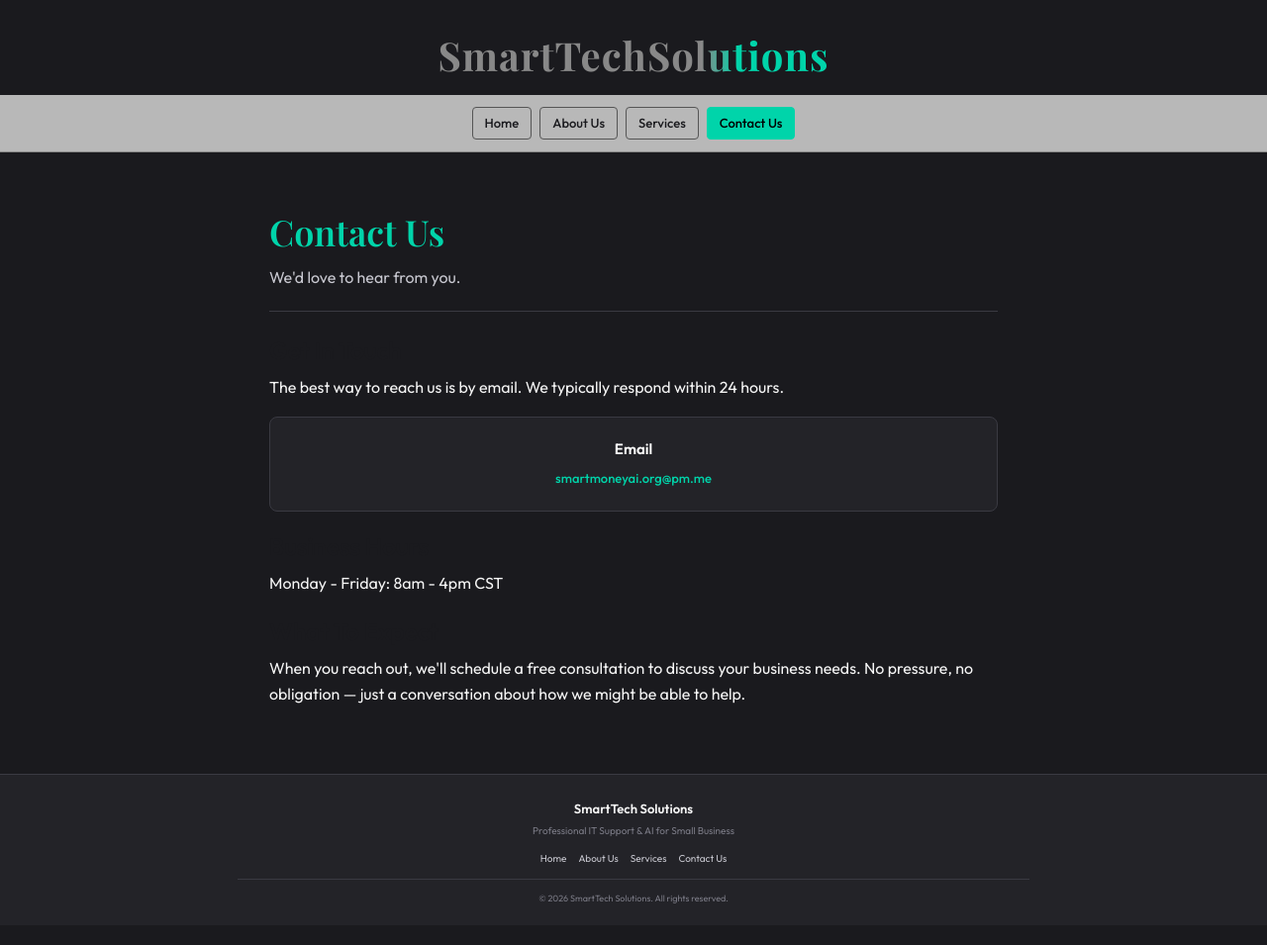
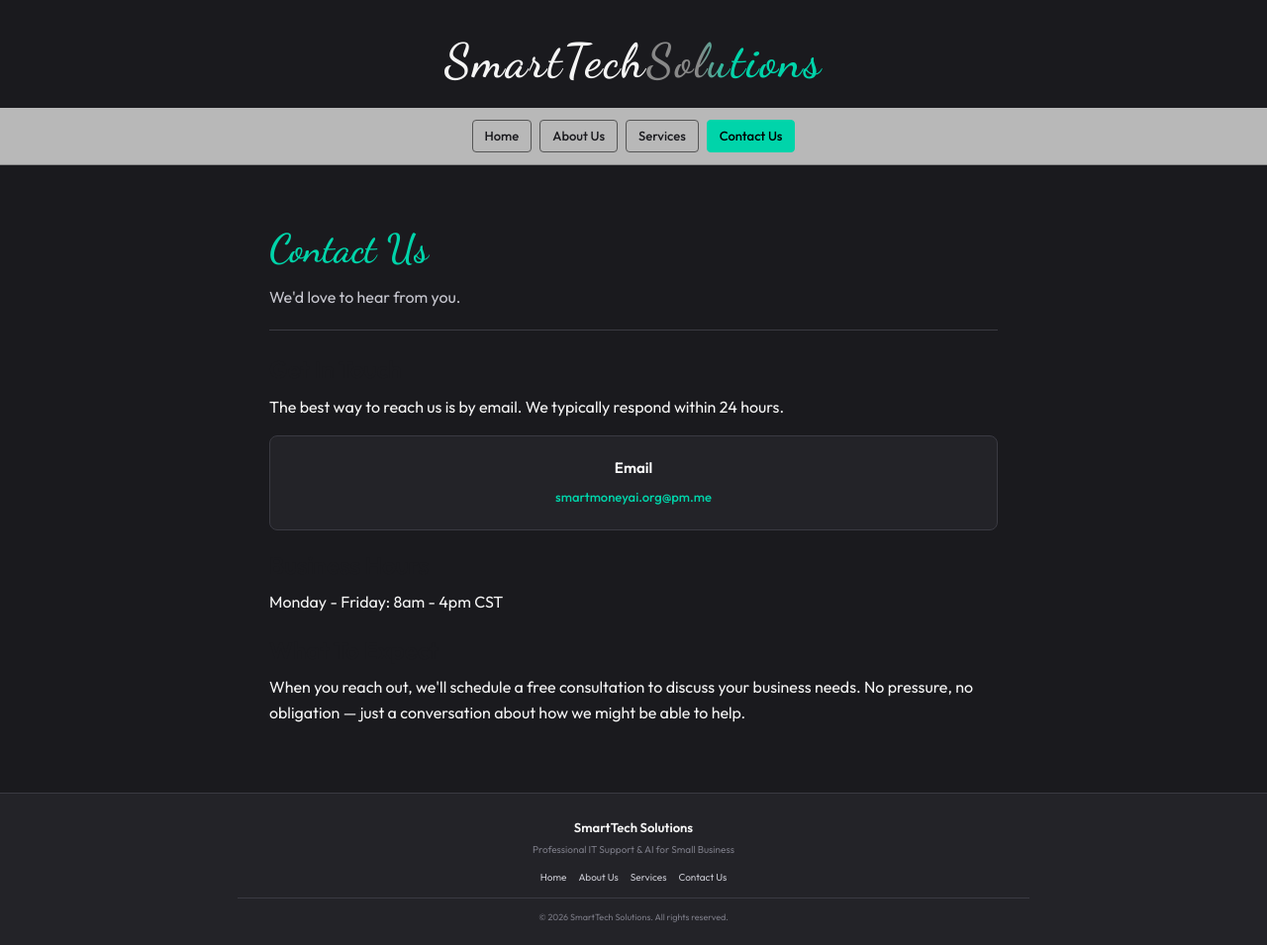
Before and after one commit to ThePaulBunyan/smartmoneyai, a Jekyll site: the page built from contact.md, in a window 1280 px wide. Shown: the whole page at 99% size. Built offline with Jekyll 4.4.1, drawn with Linux system fonts in a browser that asks for light colours.

Commit message:
Cursive font for logo and page headers

```diff
--- a/_layouts/default.html
+++ b/_layouts/default.html
@@ -7,7 +7,7 @@
   <meta name="viewport" content="width=device-width, initial-scale=1">
   <link rel="preconnect" href="https://fonts.googleapis.com">
   <link rel="preconnect" href="https://fonts.gstatic.com" crossorigin>
-  <link href="https://fonts.googleapis.com/css2?family=Outfit:wght@300;400;500;600;700&family=Playfair+Display:wght@600;700&display=swap" rel="stylesheet">
+  <link href="https://fonts.googleapis.com/css2?family=Outfit:wght@300;400;500;600;700&family=Dancing+Script:wght@400;500;600;700&family=Playfair+Display:wght@600;700&display=swap" rel="stylesheet">
   <link rel="stylesheet" href="/style.css">
 </head>
 <body>
--- a/style.css
+++ b/style.css
@@ -28,15 +28,14 @@ body {
   -webkit-font-smoothing: antialiased;
 }
 
-/* Top Logo - flowing font, green starts at C in Tech */
+/* Top Logo - flowy cursive, green starts at C in Tech */
 .top-logo {
-  font-family: 'Playfair Display', serif;
-  font-size: 2.5rem;
-  font-weight: 700;
+  font-family: 'Dancing Script', cursive;
+  font-size: 3rem;
+  font-weight: 600;
   text-align: center;
   padding: 1.5rem 0 0.5rem;
-  color: #888;
-  letter-spacing: 1px;
+  letter-spacing: 2px;
 }
 
 .top-logo span {
@@ -131,8 +130,8 @@ main {
 }
 
 .page-header h1 {
-  font-family: 'Playfair Display', serif;
-  font-size: 2.25rem;
+  font-family: 'Dancing Script', cursive;
+  font-size: 2.5rem;
   font-weight: 600;
   margin-bottom: 0.3125rem;
   color: #00d4aa;
```
